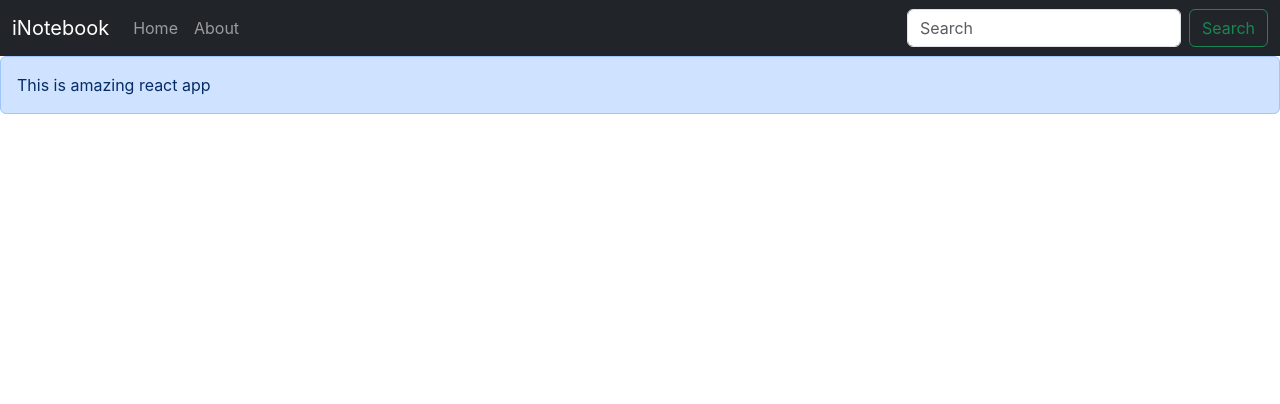
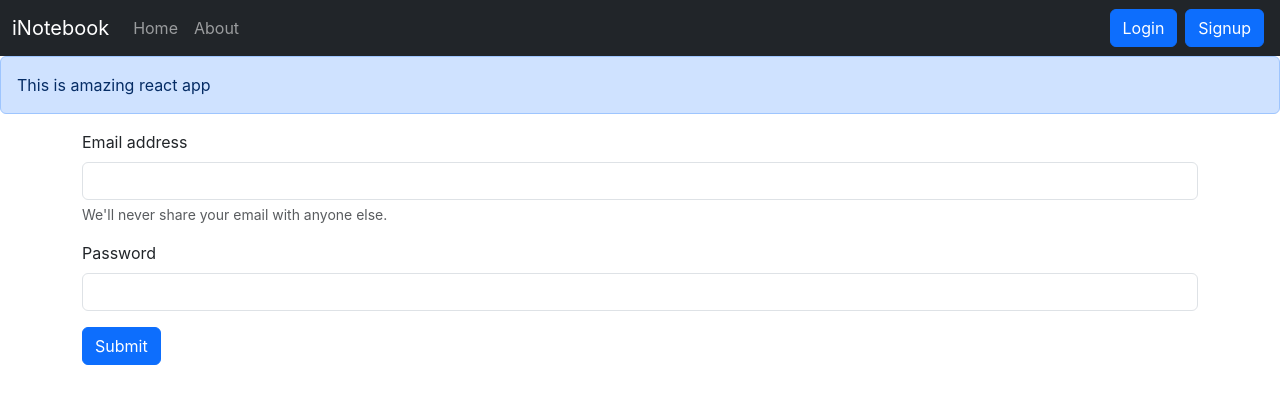
Before and after one commit to Tirth02/iNotebook, a React (Create React App) app in the folder frontend/inotebook-frontend/: page /login in a window 1280 px wide. Shown: the top 404 px of the page. Built offline with nearby package versions, Linux system fonts and the light colour scheme; the HTML template or start-up script is replaced by a standard one.

Commit message:
Login page setup done

```diff
--- a/frontend/inotebook-frontend/src/App.js
+++ b/frontend/inotebook-frontend/src/App.js
@@ -5,6 +5,8 @@
 import About from "./components/About";
 import NoteState from "./context/notes/NoteState";
 import Alert from "./components/Alert";
+import Login from "./components/Login";
+import Signup from "./components/Signup";
 function App() {
   return (
     <>
@@ -16,6 +18,8 @@
             <Routes>
               <Route exact path="/" element={<Home />} />
               <Route exact path="/about" element={<About />} />
+              <Route exact path="/login" element={<Login />} />
+              <Route exact path="/signup" element={<Signup />} />
             </Routes>
           </div>
         </Router>
--- /dev/null
+++ b/frontend/inotebook-frontend/src/components/Login.js
@@ -0,0 +1,73 @@
+import React, { useState } from "react";
+import {useNavigate} from 'react-router-dom';
+const Login = () => {
+    const [credentials, setCredentials] = useState({email:"", password:""});
+    let navigate = useNavigate();
+
+    const handleSubmit = async(e) =>{
+        e.preventDefault();
+        const response = await fetch(`http://localhost:5000/api/auth/login`, {
+            method: "POST",
+            headers: {
+              "Content-Type": "application/json",
+            },
+            body: JSON.stringify({email:credentials.email, password: credentials.password}),
+          });
+          const json = await response.json();
+          console.log(json);
+          if(json.success)
+          {
+            //Save the auth token and redirect
+            localStorage.setItem('token',json.authtoken);
+            navigate("/");
+          }
+          else
+          {
+            alert("Invalid Creedentials");
+          }
+    }
+    const onChange = (e) =>{
+        setCredentials({...credentials, [e.target.name]: e.target.value});
+    }
+    return (
+        <div>
+            <form onSubmit={handleSubmit}>
+                <div className="mb-3">
+                    <label htmlFor="email" className="form-label">
+                        Email address
+                    </label>
+                    <input
+                        type="email"
+                        className="form-control"
+                        id="email"
+                        value={credentials.email}
+                        name="email"
+                        aria-describedby="emailHelp"
+                        onChange={onChange}
+                    />
+                    <div id="emailHelp" className="form-text">
+                        We'll never share your email with anyone else.
+                    </div>
+                </div>
+                <div className="mb-3">
+                    <label htmlFor="password" className="form-label">
+                        Password
+                    </label>
+                    <input
+                        type="password"
+                        className="form-control"
+                        id="password"
+                        value={credentials.password}
+                        onChange={onChange}
+                        name="password"
+                    />
+                </div>
+                <button type="submit" className="btn btn-primary">
+                    Submit
+                </button>
+            </form>
+        </div>
+    );
+};
+
+export default Login;
--- a/frontend/inotebook-frontend/src/components/Navbar.js
+++ b/frontend/inotebook-frontend/src/components/Navbar.js
@@ -20,8 +20,8 @@
                         </li>
                     </ul>
                     <form className="d-flex" role="search">
-                        <input className="form-control me-2" type="search" placeholder="Search" aria-label="Search"/>
-                            <button className="btn btn-outline-success" type="submit">Search</button>
+                        <Link className='btn btn-primary mx-1' to='/login' role='button'>Login</Link>
+                        <Link className='btn btn-primary mx-1' to='/signup' role='button'>Signup</Link>
                     </form>
                 </div>
             </div>
--- /dev/null
+++ b/frontend/inotebook-frontend/src/components/Signup.js
@@ -0,0 +1,11 @@
+import React from 'react'
+
+const Signup = () => {
+  return (
+    <div>
+      I am Signup Page
+    </div>
+  )
+}
+
+export default Signup
```
Also changed, not shown: 1 other file (tests, documents, lock files or other folders).
